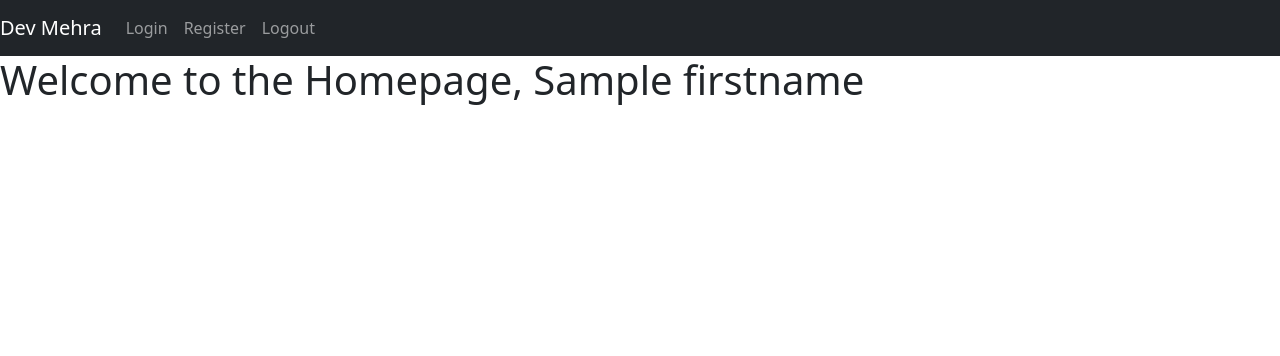
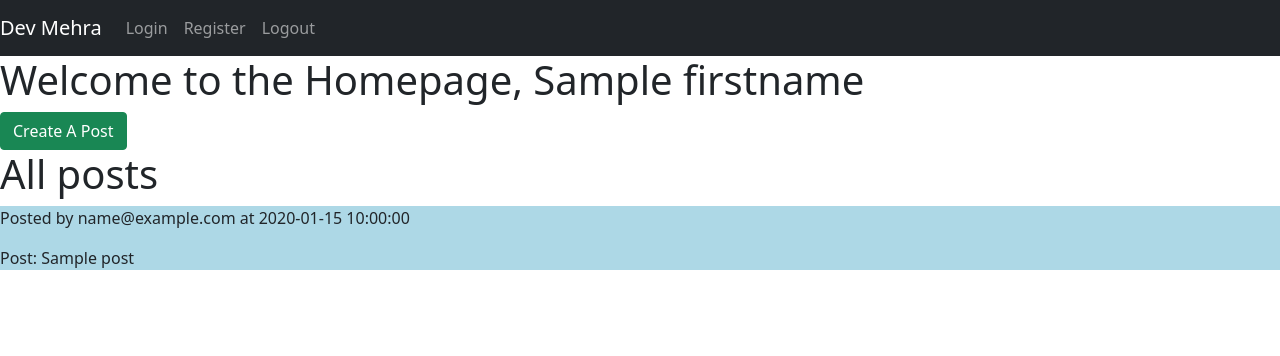
Before and after one commit to d3vmeh/DevSocial, a Flask app: page /home in a window 1280 px wide. Shown: the top 356 px of the page. Run offline with Flask 2, Linux system fonts and the light colour scheme; the visitor is signed in with stand-in values (Sample User, id 1); a database or web service that is not in the repository returns one stand-in record (values such as "Sample title"); some libraries are stand-ins or nearby versions.

Commit message:
added posting system

```diff
--- a/app.py
+++ b/app.py
@@ -2,7 +2,7 @@ from flask import Flask, render_template, request, redirect, session, flash
 from flask_pymongo import PyMongo
 import os
 from passlib.hash import pbkdf2_sha256 as pbk
-
+from datetime import datetime
 
 
 if os.environ.get("MONGO_URI") == None:
@@ -29,7 +29,18 @@ def landingPage():
 def homepage():
     if "email" in session:
         user = mongo.db.users.find_one({"email":session["email"]})
-        return render_template("home.html",username=user["firstname"])
+
+        allposts = []
+
+        for i in mongo.db.posts.find():
+            print(i)
+            allposts.append(i)
+        allposts.reverse()
+
+        #print("ehhlo",allposts[0]["email"])
+        return render_template("home.html",username=user["firstname"],posts=allposts)#,postcontent=allposts[0]["post"],posttime=allposts[0]["time"])
+
+
     else:
         return redirect("/login")
 
@@ -84,7 +95,25 @@ def logout():
     return redirect("/login")
 
 
+@app.route("/createpost",methods=["GET","POST"])
+def createpost():
+    if "email" not in session:
+        print("not logged in")
+        return redirect("/login")
+    else:
+        if (request.method == "GET"):
+            return render_template("createpost.html")
+        else:
+            givenpost = request.form["post"]
+            mongo.db.posts.insert_one({"email":session["email"],"post":givenpost,"time":datetime.now().strftime("%H %D")})
+            return redirect("/home")
+
+
+    return redirect("/login")
+
+
+
 
 
 if __name__ == "__main__":
-    app.run()
+    app.run(debug=True)
--- a/templates/home.html
+++ b/templates/home.html
@@ -23,4 +23,28 @@ Landing page
 <h1>Welcome to the Homepage, {{username}}</h1>
 
 
+<a href="/createpost">
+    <button class = "btn btn-success">Create A Post</button>
+</a>
+
+<h1>All posts</h1>
+
+
+
+
+{% for post in posts %}
+
+
+    <div style="margin-bottom: 100px;background-color: lightblue;"><p> Posted by {{post["email"]}} at {{post["time"]}}</p>
+    <p>Post: {{post["post"]}}</p>
+    </div>
+
+
+
+{% endfor %}
+
+
+
+
+
 {% endblock %}
```
Also changed, not shown: templates/createpost.html (added, +28 -0 lines), templates/feed.html (added, +19 -0 lines).
